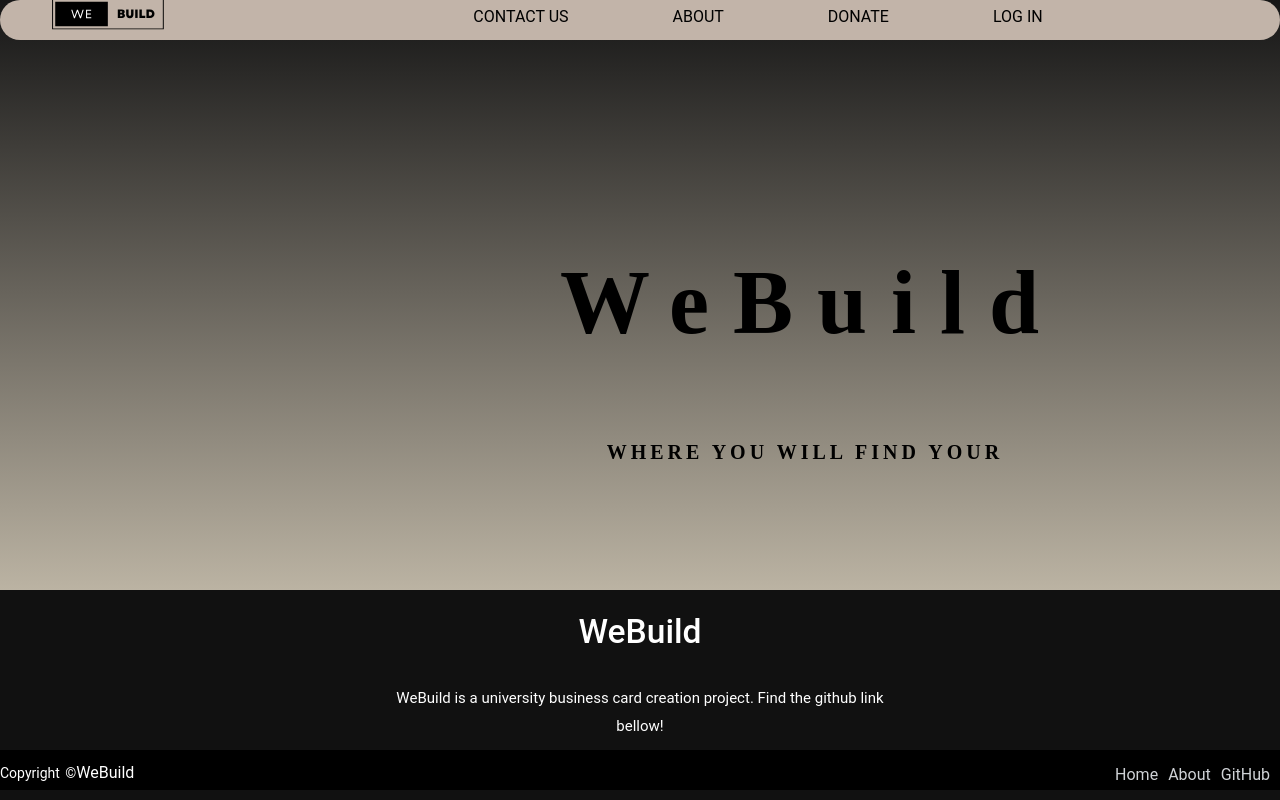
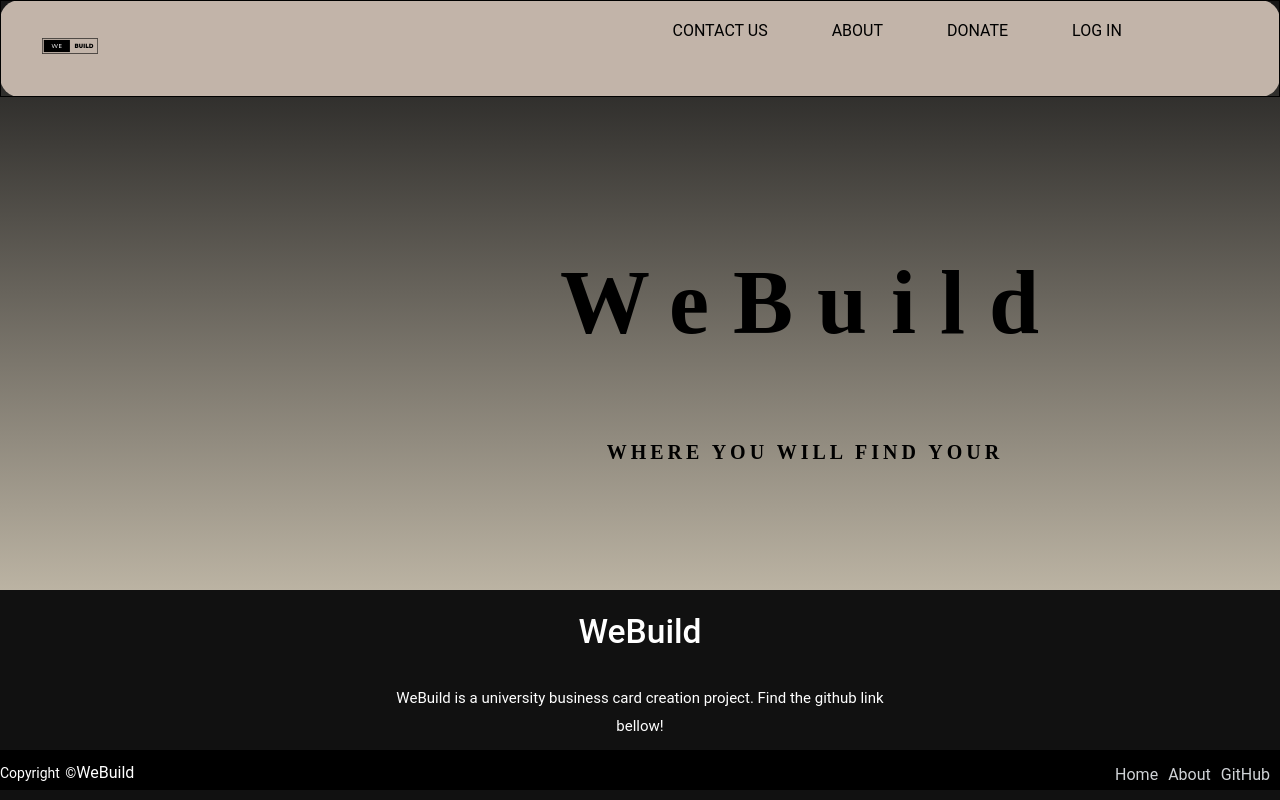
Before and after one commit to hpapucha/WeBuild, a plain HTML site: page index.html in a window 1280 px wide. Drawn offline with Linux system fonts and the light colour scheme.

Commit message:
Added Grid to Whole Page

```diff
--- a/index.html
+++ b/index.html
@@ -10,42 +10,37 @@
 
     </head>
     <body>
+      <div class="wrapper">
+
       <header>
-       <div class = "container">
+        <section class="page-header">
 
-        <img src="assets/WB.svg" alt="logo" class="logo">
-
+       <!-- <div class = "container"> -->
+        <div class="progress">
+          <img src="assets/WB.svg" alt="logo" class="logo">
+        </div>
         <nav>
-
+        <div class="content-menu">
           <ul>
             <li><a href="#">CONTACT US</a></li>
             <li><a href="#">ABOUT</a></li>
             <li><a href="#">DONATE</a></li>
             <li><a href="#">LOG IN</a></li>
+          </ul>
+        </div>
+        </nav>
+      </section>
+      </header>
+      <main class="content">
 
-          </ul>
-        </nav>
 
-       </div>
-      </header>
-    <section>
         <span class="weBuild">
         <span class="siteName">WeBuild</span>
         <span class="slogan">WHERE YOU WILL FIND YOUR BUSSINESS CARD</span>
         <button class="explore">EXPLORE</button>
         </span>
 
-    </section>
-
-    <!-- <footer>
-      <nav class="navFooter">
-        <a href="/partners">TEXT</a>
-        <a href="/careers">TEXT 2</a>
-
-      </nav>
-      <h3>Copyright 2022, WeBuild.</h3>
-    </footer> -->
-
+</main>
     <footer>
       <div class="footer-content">
           <h3>WeBuild</h3>
@@ -63,5 +58,6 @@
       </div>
 
   </footer>
+ </div><!-- wrapper -->
     </body>
 </html>
--- a/style.css
+++ b/style.css
@@ -5,40 +5,51 @@ body {
   background: linear-gradient(180deg, #161616 0%, #F6EBD5 100%);
   font-family: 'Outfit', Roboto;
   }
-  @media screen and (min-width: 801px){
-  .container {
-    margin: 0;
-    width: 100%;
-  }
 }
 
-@media screen and (max-width: 800px){
+/* @media screen and (max-width: 800px){
   header div .container {
     margin: 0;
     width: 80%;
   }
+} */
+
+.wrapper {
+  display: grid;
+  grid-template-rows: 1fr 1fr 1fr 1fr;
+  grid-column-gap: 20px;
+  grid-row-gap: 20px;
+  justify-items: stretch;
+  justify-items: stretch;
+}
+
+.page-header {
+  grid-area: header;
+  display: grid;
+  grid-template-columns: 1fr 1fr;
+  grid-template-areas:
+    'progressbar contentmenu'
+    'update contentmenu';
+  column-gap: 5px;
+  row-gap: 5px;
+  border: 1px solid #000;
+  padding: 5px;
 }
 
   header{
-    min-height:5vh;
-    max-height: 5vh;
+    /* min-height:5vh;
+    max-height: 5vh; */
     background: #C2B4A9;
     border-radius: 20px;
   }
 
-  header ::after{
-    content: "";
-    display: table;
-    clear: both;
-  }
-
 @media screen and (min-width: 801px){
   .logo {
-    margin-left: -20px;
-    margin-top: -66px;
+    /* margin-left: -20px;
+    margin-top: -66px; */
     float: left;
-    width: 20vw;
-    height: 20vh;
+    width: 10vw;
+    height: 10vh;
   }
 }
 
@@ -53,7 +64,7 @@ body {
 }
 
   nav {
-    text-align: center;
+    /* text-align: center; */
   }
 
   nav ul{
@@ -64,8 +75,8 @@ body {
   @media screen and (min-width: 801px){
   nav li {
     display: inline-block;
-    margin: 0 50px;
-    padding-top: 0.5em;
+    margin: 0 30px;
+    padding-top: 1em;
   }
   }
 
```
